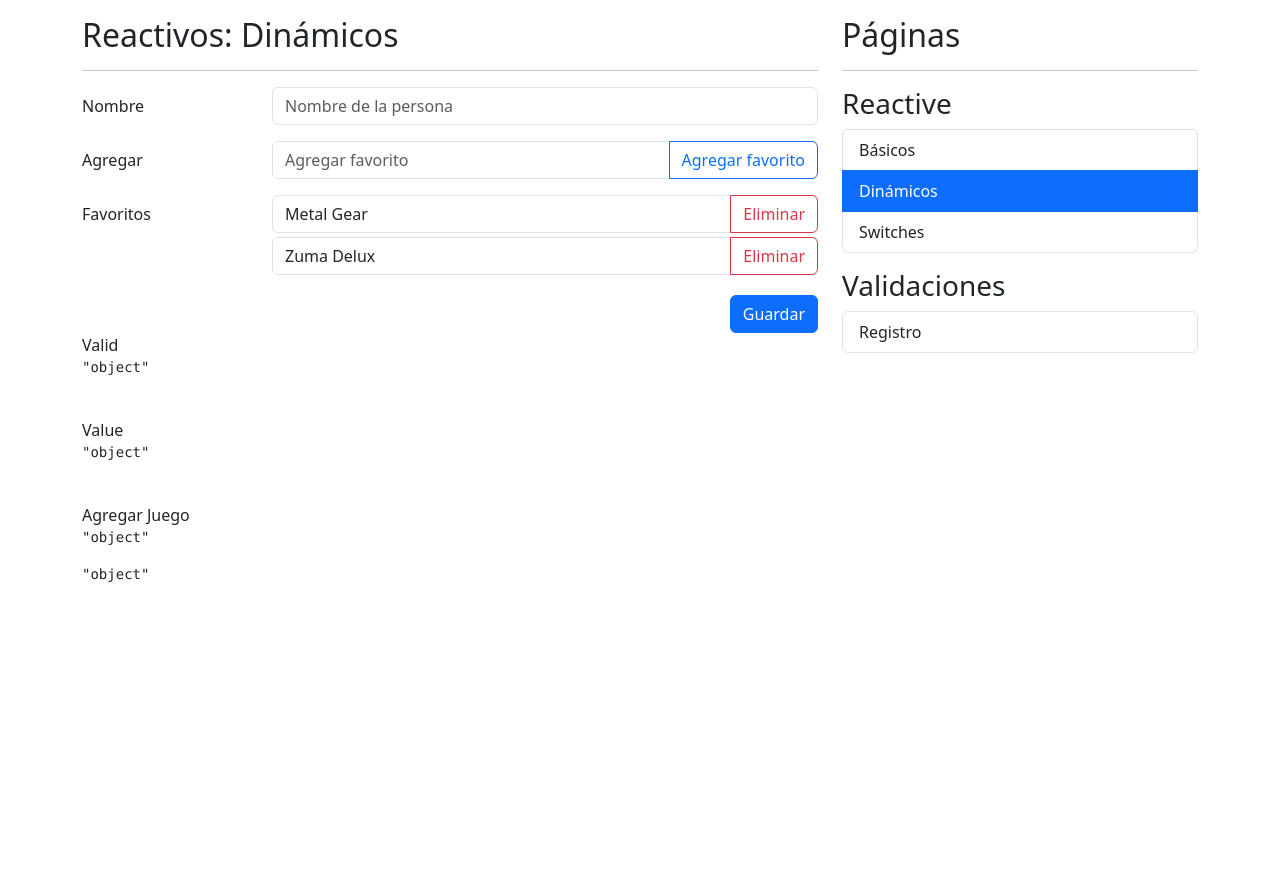
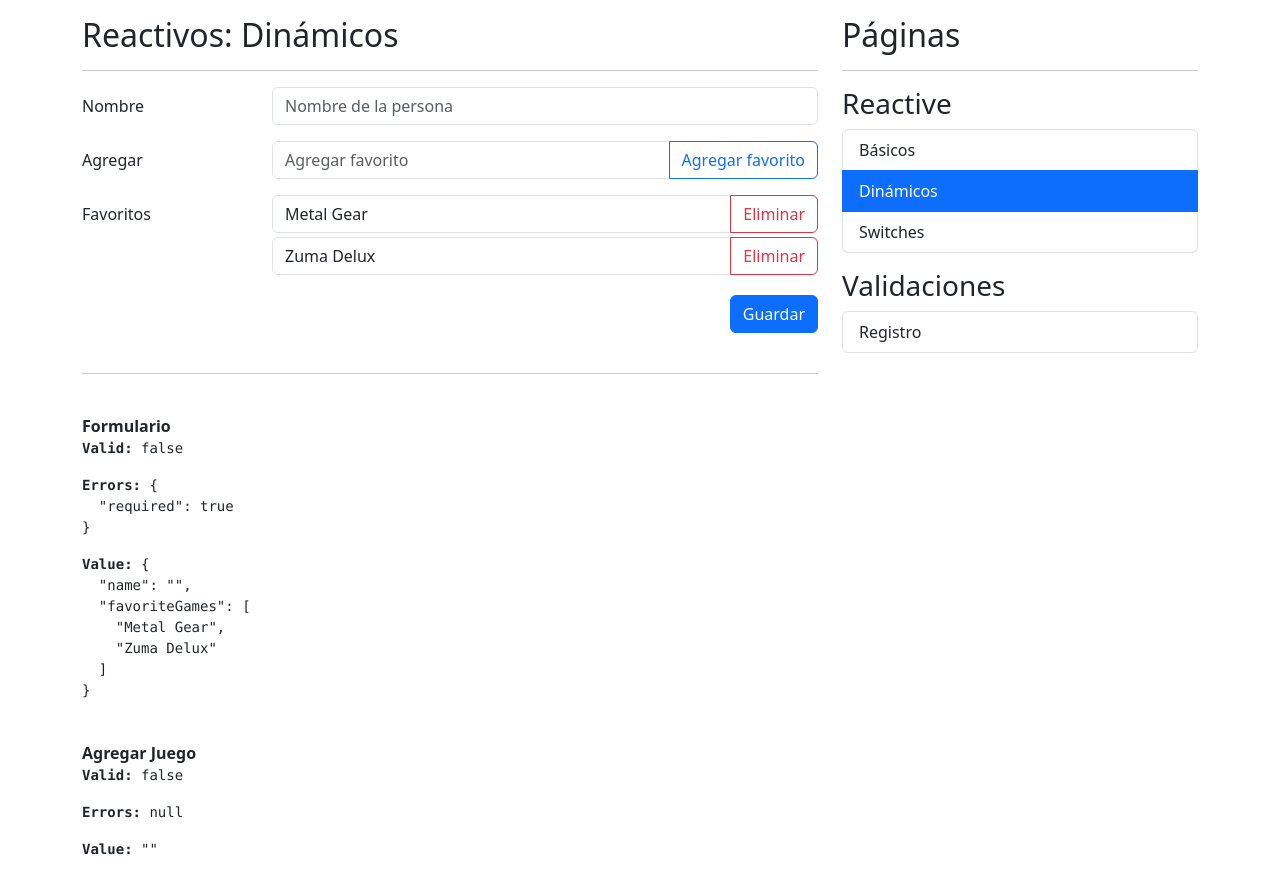
Before and after one commit to abelborit/angular-reactive-forms-app, an Angular app: page /#/reactive/basic in a window 1280 px wide. Both pictures are taken after a click on the item "Dinámicos". Before the commit the page ends 800 px from the top, so only its background shows below. Built offline with nearby package versions, Linux system fonts and the light colour scheme.

Commit message:
[FEAT] dynamic reactive forms first steps -  add new element & clear elements

```diff
--- a/src/app/reactive/pages/dynamic-page/dynamic-page.component.html
+++ b/src/app/reactive/pages/dynamic-page/dynamic-page.component.html
@@ -28,9 +28,19 @@
     <label class="col-sm-3 col-form-label">Agregar</label>
     <div class="col-sm-9">
       <div class="input-group">
-        <input class="form-control" placeholder="Agregar favorito" />
+        <!-- el [formControl]="" es para vincular o enlazar un FormControl() como tal el cual se está creando de forma aislada solo como un campo reactivo que no pertenece a ningún formulario -->
+        <!-- darse cuenta también que al presionar enter cuando se esté en el campo de agregar favorito se hará el evento submit del formulario y no el de "Agregar favorito" ya que todo está dentro de la etiqueta <form>.....</form> entonces una opción podría ser que este campo sacarlo del <form>.....</form> y crear otro pero en este caso lo dejaremos así tal cual -->
+        <input
+          class="form-control"
+          placeholder="Agregar favorito"
+          [formControl]="newFavorite"
+        />
 
-        <button class="btn btn-outline-primary" type="button">
+        <button
+          class="btn btn-outline-primary"
+          type="button"
+          (click)="handleAddFavorite()"
+        >
           Agregar favorito
         </button>
       </div>
@@ -51,6 +61,7 @@
       >
         <div class="input-group">
           <!-- este [formControlName]="i" nos ayudará a enlazar basado en la posición ya que es dinámico, es decir, si son 20 elementos entonces son 20 enlaces que tendríamos. Se coloca con [formControlName]="i" ya que acá estamos validando contra un array y no contra una propiedad en especifico por ello es que tomará el valor dentro del FormControl definido en el índice que se encuentra dentro del array -->
+          <!-- si se trabajara con un FormArray pero que tenga objetos y no solo valores directos como en este caso, entonces se usaría la directiva [formGroupName]="" para iterar sobre los controles de FormArray y tener acceso a las propiedades de cada objeto e igual se colocaría de esta forma [formGroupName]="i"-->
           <input class="form-control" [formControlName]="i" />
 
           <button
@@ -83,14 +94,18 @@
   </div>
 </form>
 
-<span>Valid</span>
-<pre>{{ "object" | json }}</pre>
+<br />
+<hr />
 <br />
 
-<span>Value</span>
-<pre>{{ "object" | json }}</pre>
+<span><b>Formulario</b></span>
+<pre><b>Valid:</b> {{ myForm.valid | json }}</pre>
+<pre><b>Errors:</b> {{ myForm.controls["name"].errors | json }}</pre>
+<pre><b>Value:</b> {{ myForm.value | json }}</pre>
+
 <br />
 
-<span>Agregar Juego</span>
-<pre>{{ "object" | json }}</pre>
-<pre>{{ "object" | json }}</pre>
+<span><b>Agregar Juego</b></span>
+<pre><b>Valid:</b> {{ newFavorite.valid | json }}</pre>
+<pre><b>Errors:</b> {{ myForm.controls["favoriteGames"].errors | json }}</pre>
+<pre><b>Value:</b> {{ newFavorite.value | json }}</pre>
--- a/src/app/reactive/pages/dynamic-page/dynamic-page.component.ts
+++ b/src/app/reactive/pages/dynamic-page/dynamic-page.component.ts
@@ -29,6 +29,13 @@ export class DynamicPageComponent {
       ['Zuma Delux', Validators.required],
     ]),
   });
+
+  /* este es solo un campo reactivo que tendrá sus propias validaciones ya que no pertenece a un formulario como tal, se podría crear con un new FormControl() o usando el servicio FormBuilder */
+  // public newFavorite: FormControl = new FormControl('', Validators.required);
+  public newFavorite: FormControl = this.formBuilder.nonNullable.control(
+    '',
+    Validators.required
+  );
 
   /* en el campo del formulario HTML hay que hacer referencia al favoriteGames y para eso hay que enlazar el input HTML con la propiedad del formulario favoriteGames pero como favoriteGames es un arreglo entonces en el HTML se usaría un *ngFor="" y en vez de que tenga toda la lógica en el HTML para enlazar el input con la propiedad del formulario entonces mejor es crear un getter para acceder a la propiedad y sus valores */
   get getFavoriteGames() {
@@ -80,6 +87,29 @@ export class DynamicPageComponent {
     return null;
   }
 
+  handleAddFavorite(): void {
+    if (this.newFavorite.invalid) return;
+    // console.log(this.newFavorite.value);
+
+    const newElement = this.newFavorite.value;
+
+    /* si no se estuviera trabajando con el servicio FormBuilder entonces se haría de la manera clásica con el FormControl y mandándole el valor y si tiene o no validaciones */
+    // this.getFavoriteGames.push(
+    //   new FormControl(newElement, Validators.required)
+    // );
+
+    /* Propiedad read-only:
+    La propiedad "read-only" en Angular se refiere a una propiedad que solo se puede leer, pero no se puede modificar. En otras palabras, solo se puede acceder a su valor, pero no se puede cambiar su valor. Aquí se declara un getter llamado "getFavoriteGames" que devuelve un array de juegos favoritos. Este getter es de solo lectura, lo que significa que no se puede modificar directamente.
+
+    Sin embargo, en el método "handleAddFavorite()", se agrega un nuevo juego al array "getFavoriteGames" utilizando el método "push()". Esto puede parecer contradictorio, pero en realidad es posible porque el array en sí no es de solo lectura, solo el getter que devuelve el array es de solo lectura. Por lo tanto, aunque el getter no se puede modificar directamente, el array que devuelve sí se puede modificar */
+
+    /* aquí se está diciendo que se añadirá al arreglo de getFavoriteGames un FormControl mediante el servicio FormBuilder el cual tendrá un nuevo elemento y sus validaciones */
+    this.getFavoriteGames.push(
+      this.formBuilder.control(newElement, Validators.required)
+    );
+    this.newFavorite.reset();
+  }
+
   handleDeleteFavorite(index: number): void {
     /* aquí se podría hacer de la forma tradicional con this.myForm.controls['favoriteGames']....... pero ya tenemos un getter que regresa eso en el getFavoriteGames() y en JavaScript como todo pasa por referencia entonces hacer una eliminación en getFavoriteGames() hará una eliminación en el arreglo de forma directa y usaremos removeAt() que es un método de los arreglos en general y se le pasa el index para que elimine un objeto de una lista según el índice: https://api.dart.cn/stable/3.2.5/dart-js/JsArray/removeAt.html#:~:text=Removes%20the%20object%20at%20position,Returns%20the%20removed%20value. */
     this.getFavoriteGames.removeAt(index);
@@ -93,6 +123,19 @@ export class DynamicPageComponent {
     }
 
     console.log(this.myForm.value);
+
+    /* hacerlo como la FORMA 1 y al hacer el primer submit del formulario funciona normal porque lo inicializa como un arreglo vacío nuevamente pero al querer agregar nuevos elementos al favoriteGames veremos que no se añaden nuevos elementos, una idea puede ser que esto no lo trabaje de forma reactiva, es decir, como que rompe el estado del formArray y no proporciona una forma de cambiar dinámicamente el tipo de control si es necesario en el futuro, entonces para solucionar esto hay algunas formas las cuales las mejores opciones para este caso podrían se la FORMA 2 o FORMA 3 */
+
+    /* FORMA 1: hay problemas al querer agregar un nuevo elemento en el campo favoriteGames */
+    /* aquí no se hace con el getter para colocar el arreglo vacío ya que es un getter y se tendría que implementar un setter entonces lo haremos con el formulario completo tomando solo el campo necesario que sería el favoriteGames y se coloca as FormArray para que lo trate como si fuera un FormArray ya que lo estaba tratando como un campo en general, luego se le iguala a un nuevo FormArray que sea un arreglo vacío usando el servicio FormBuilder o sino también un new FormArray([]) que sería lo mismo */
+    // (this.myForm.controls['favoriteGames'] as FormArray) = this.formBuilder.array([]);
+
+    /* FORMA 2: utilizando setControl() que utiliza un setter para cambiar/resetear el valor de ese FormControl, en este caso que contiene un form array lo cual puede ser útil cuando se necesita cambiar dinámicamente el tipo de control en tiempo de ejecución pero no es tan necesario si solo se está reemplazando el contenido de un FormArray */
+    // this.myForm.setControl('favoriteGames', this.formBuilder.array([]));
+
+    /* FORMA 3 usando el método .clear() que elimina todos los controles presentes en el FormArray. Esto es útil si deseas reiniciar o limpiar completamente el FormArray sin asignar uno nuevo aunque no es necesario si se está asignando un nuevo FormArray pero en este caso solo queremos limpiarlo */
+    this.getFavoriteGames.clear();
+
     this.myForm.reset();
   }
 }
```
